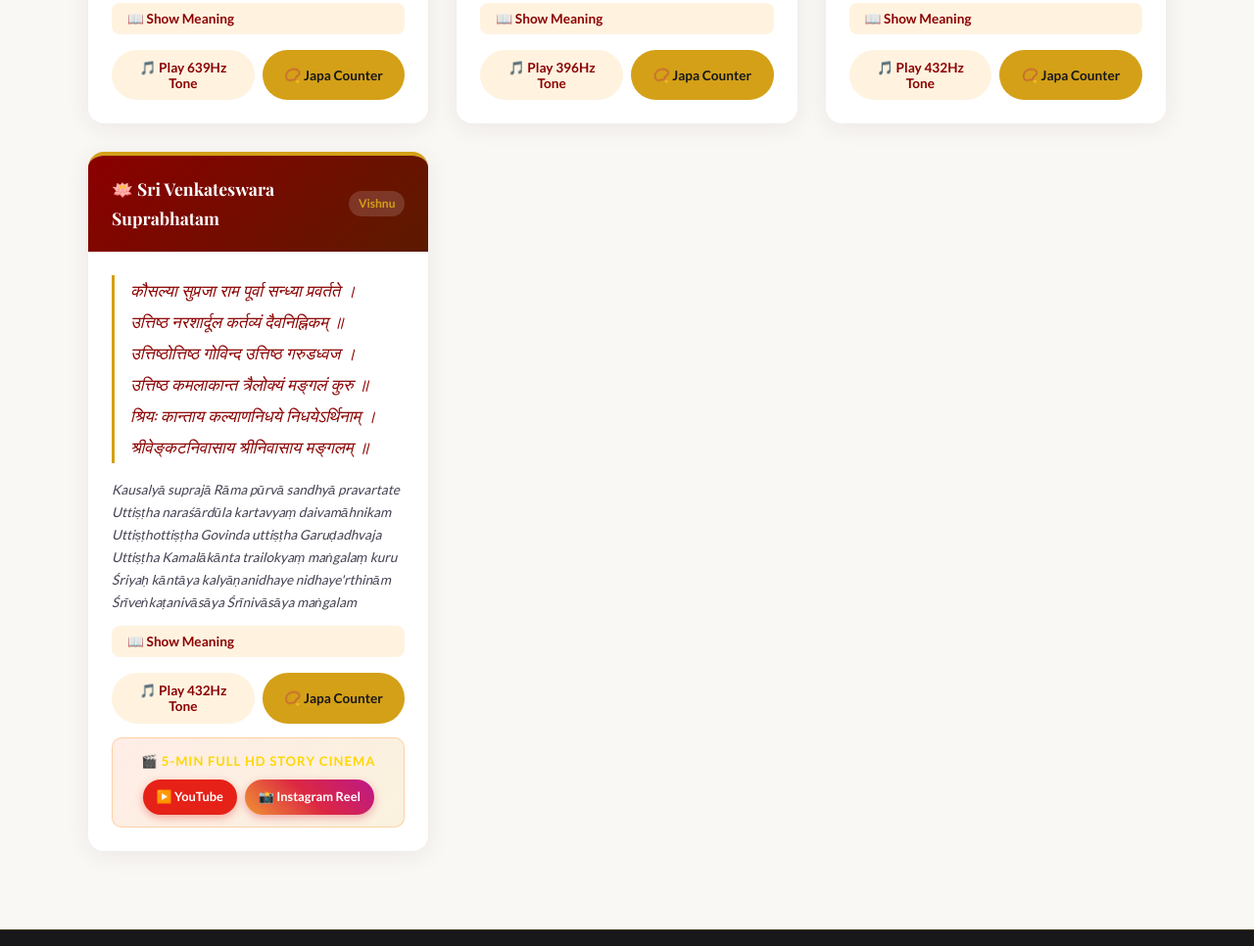
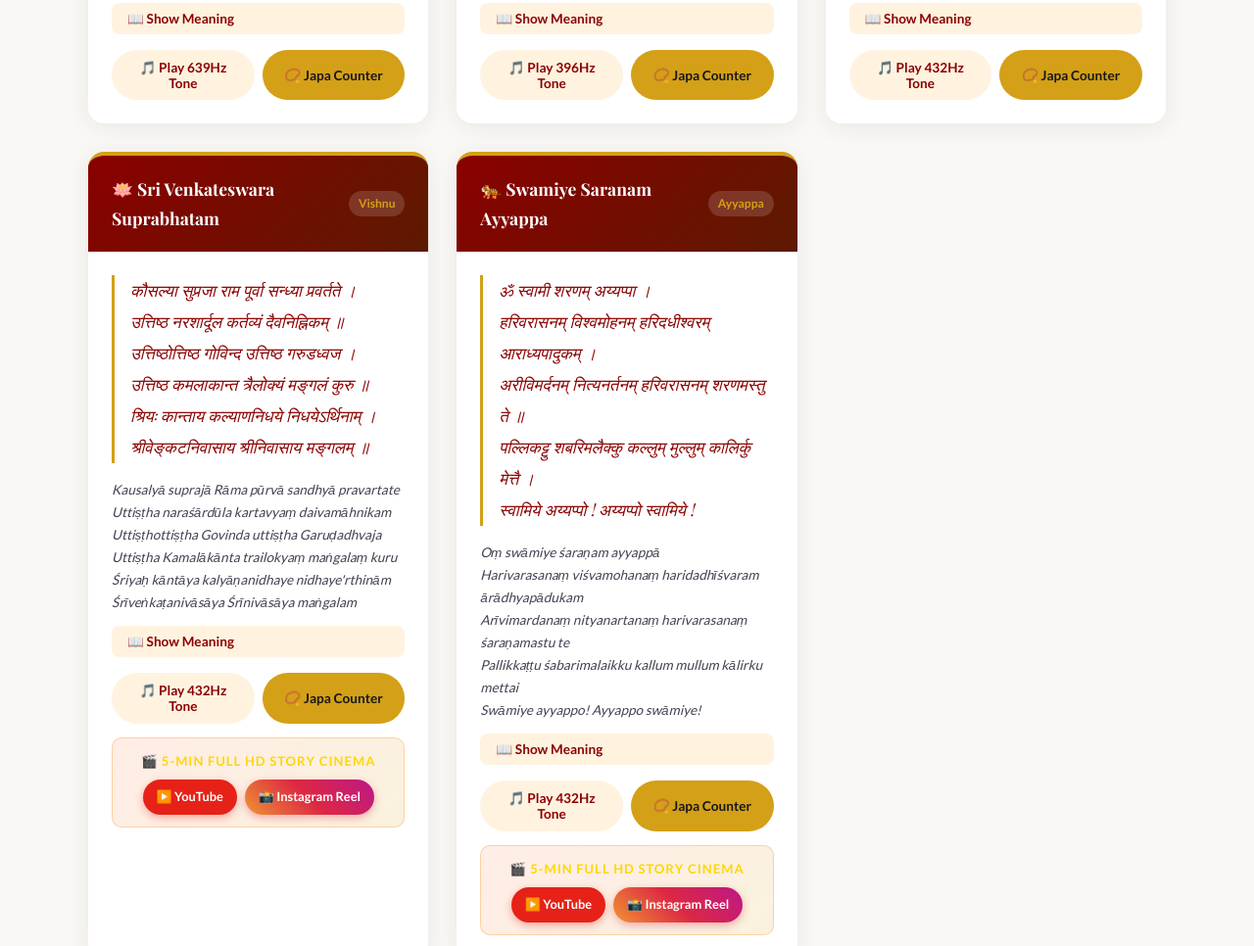
Before and after one commit to kedari10085/divyamangalam, a plain HTML site: page shlokas.html in a window 1280 px wide. Shown: the part 2584-3550 px from the top of the page at 98% size. Drawn offline with nearby package versions, Linux system fonts and the light colour scheme; a web font is replaced by a local one.

Commit message:
Add Swamiye Saranam Ayyappa to shlokas.html with cinema watch links

```diff
--- a/shlokas.html
+++ b/shlokas.html
@@ -351,6 +351,17 @@ const shlokas = [
     youtubeId: 'xAHukzqULCE',
     instagramUrl: 'https://www.instagram.com/reel/DfaK9mUEyPs/',
   },
+  {
+    id: 14, deity: 'Ayyappa',
+    name: 'Swamiye Saranam Ayyappa',
+    icon: '🐅',
+    sanskrit: 'ॐ स्वामी शरणम् अय्यप्पा ।\nहरिवरासनम् विश्वमोहनम् हरिदधीश्वरम् आराध्यपादुकम् ।\nअरीविमर्दनम् नित्यनर्तनम् हरिवरासनम् शरणमस्तु ते ॥\nपल्लिकट्टु शबरिमलैक्कु कल्लुम् मुल्लुम् कालिर्कु मेत्तै ।\nस्वामिये अय्यप्पो ! अय्यप्पो स्वामिये !',
+    transliteration: 'Oṃ swāmiye śaraṇam ayyappā\nHarivarasanaṃ viśvamohanaṃ haridadhīśvaram ārādhyapādukam\nArīvimardanaṃ nityanartanaṃ harivarasanaṃ śaraṇamastu te\nPallikkaṭṭu śabarimalaikku kallum mullum kālirku mettai\nSwāmiye ayyappo! Ayyappo swāmiye!',
+    meaning: 'Swamiye Saranam Ayyappa! Repository of Hari\'s grace, enchanter of the universe, whose holy lotus feet are revered by all beings, eternal celestial dancer, protector of dharma. With the sacred Irumudi on our heads, climbing through stones and thorns which become soft like a mattress under our feet — Swamiye Saranam Ayyappa!',
+    freq: 432,
+    youtubeId: 'SFyHnvBpJuY',
+    instagramUrl: 'https://www.instagram.com/reel/DfaPBg0igNR/',
+  },
 ];
 
 let activeCounters = {};
```
